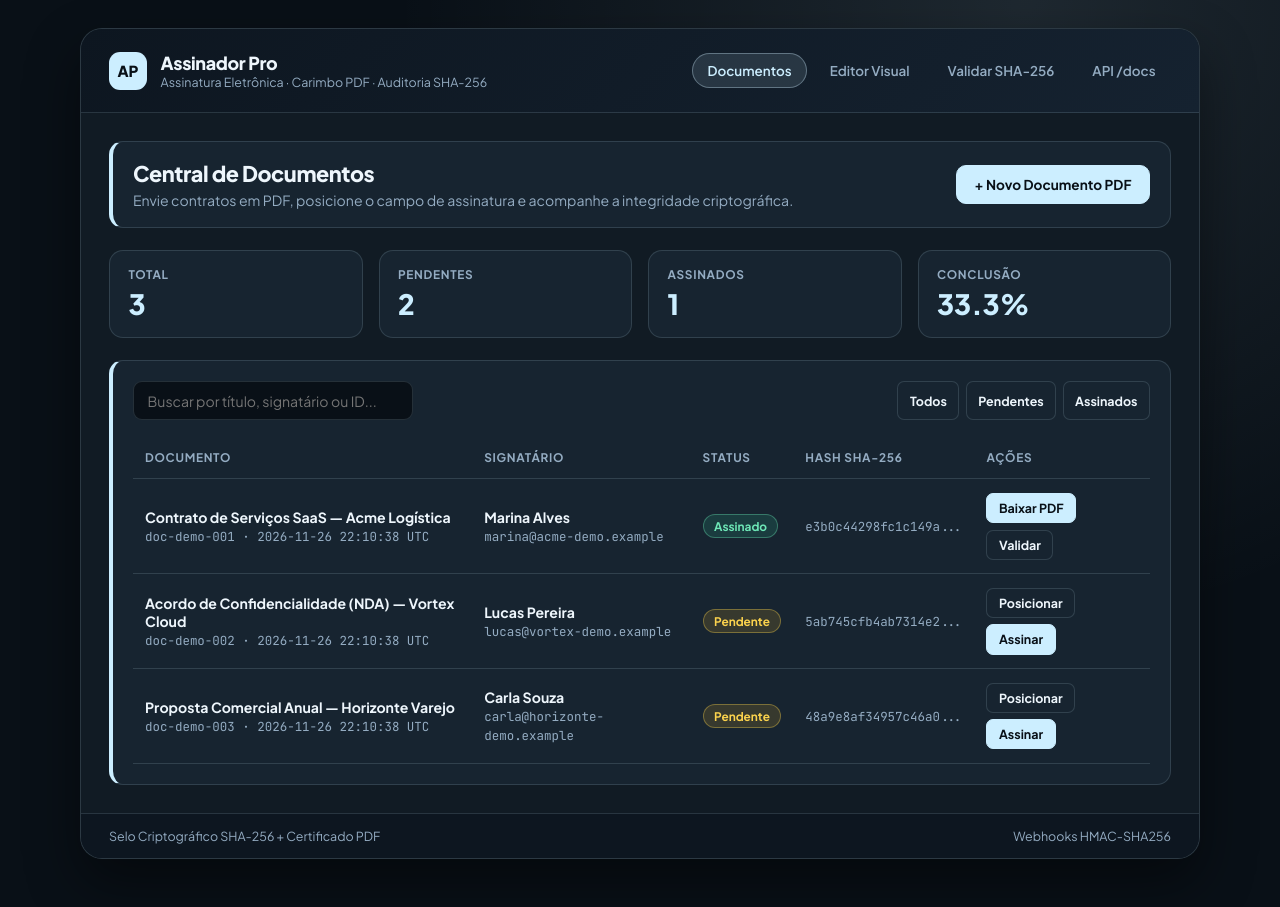
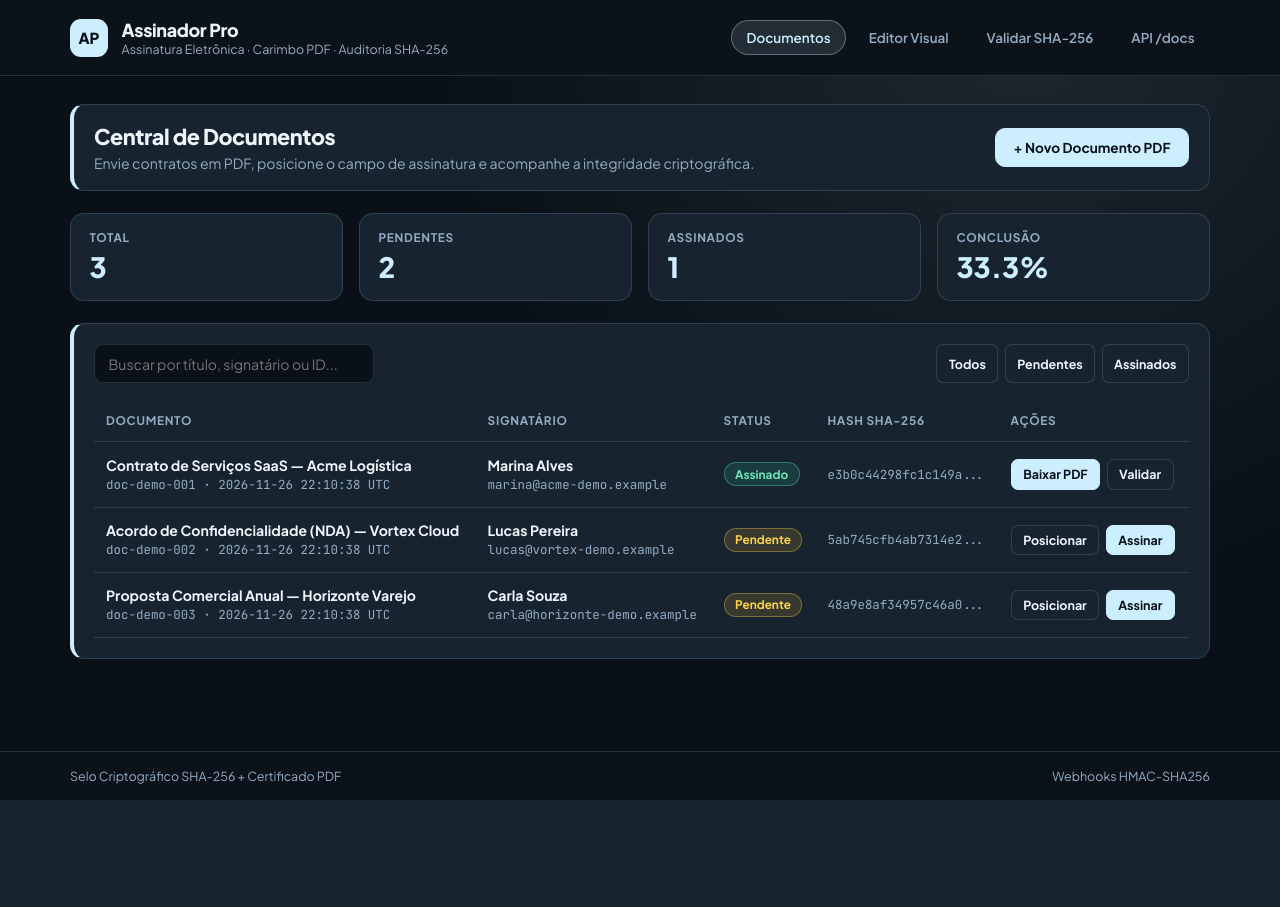
Before and after one commit to Henriqmz/assinador-pro, a FastAPI app: page / in a window 1280 px wide. After the commit the page ends 800 px from the top, so only its background shows below. Run offline with FastAPI, Linux system fonts and the light colour scheme; data comes from the database, SQL or seed files in the repository.

Commit message:
style: remove outer modal frame for full-page web app layout

```diff
--- a/app/static/style.css
+++ b/app/static/style.css
@@ -31,25 +31,20 @@ body {
   background-image: var(--bg-glow);
   color: var(--text);
   min-height: 100vh;
-  padding: 28px 18px 48px;
 }
 a { color: inherit; text-decoration: none; }
 
 .shell {
   width: 100%;
-  max-width: 1120px;
-  margin: 0 auto;
-  background: var(--surface);
-  border: 1px solid var(--border);
-  border-radius: 22px;
-  box-shadow: var(--shadow);
-  overflow: hidden;
+  min-height: 100vh;
+  display: flex;
+  flex-direction: column;
 }
 
 .shell-header {
-  background: linear-gradient(135deg, #0d1620 0%, #152230 100%);
+  background: #0b121a;
   border-bottom: 1px solid var(--border);
-  padding: 22px 28px;
+  padding: 18px max(24px, calc((100% - 1140px) / 2));
   display: flex;
   flex-wrap: wrap;
   align-items: center;
@@ -98,7 +93,10 @@ a { color: inherit; text-decoration: none; }
 }
 
 .shell-body {
-  padding: 28px;
+  width: min(1140px, calc(100% - 48px));
+  margin: 0 auto;
+  padding: 28px 0 40px;
+  flex: 1;
 }
 
 .hero-strip {
@@ -300,9 +298,9 @@ tr:hover td { background: rgba(204, 238, 255, 0.03); }
 .timeline li:last-child { border-bottom: 0; }
 
 .shell-footer {
-  padding: 14px 28px;
+  padding: 16px max(24px, calc((100% - 1140px) / 2));
   border-top: 1px solid var(--border);
-  background: #0d1620;
+  background: #0b121a;
   display: flex;
   justify-content: space-between;
   font-size: 0.78rem;
```
